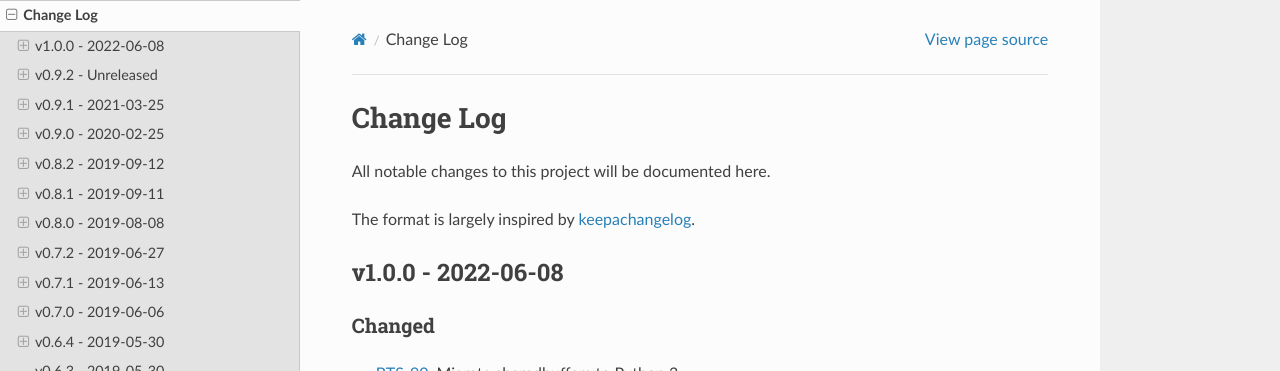
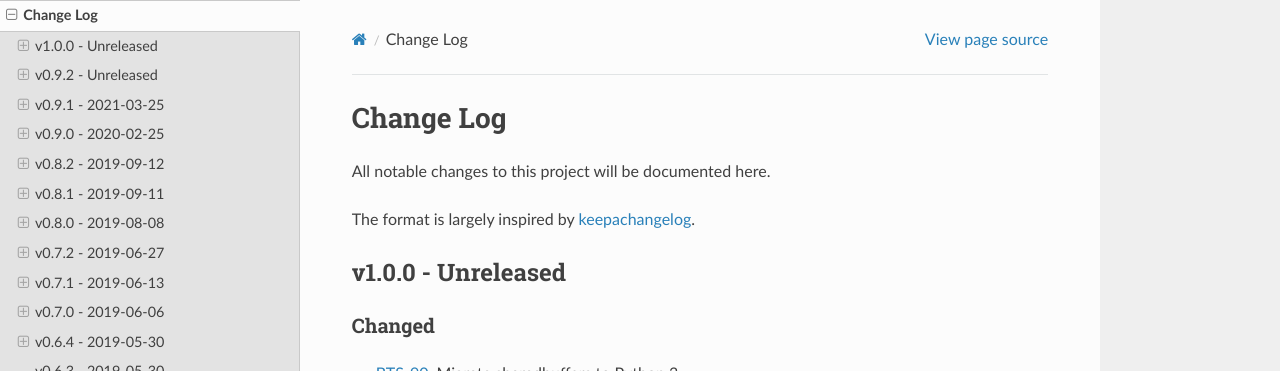
Before and after one commit to jampp/sharedbuffers, a Sphinx documentation site: the page built from doc/source/CHANGELOG.rst, in a window 1280 px wide and 900 px high. Shown: the top 371 px of the window. Built offline with Sphinx 7.4.7 and the Read the Docs theme 2.0.0, drawn with Linux system fonts in a browser that asks for light colours.

Commit message:
Update doc/source/CHANGELOG.rst
Co-authored-by: klaussfreire <klaussfreire@gmail.com>

```diff
--- a/doc/source/CHANGELOG.rst
+++ b/doc/source/CHANGELOG.rst
@@ -5,7 +5,7 @@ All notable changes to this project will be documented here.
 
 The format is largely inspired by keepachangelog_.
 
-v1.0.0 - 2022-06-08
+v1.0.0 - Unreleased
 ===================
 
 Changed
```
